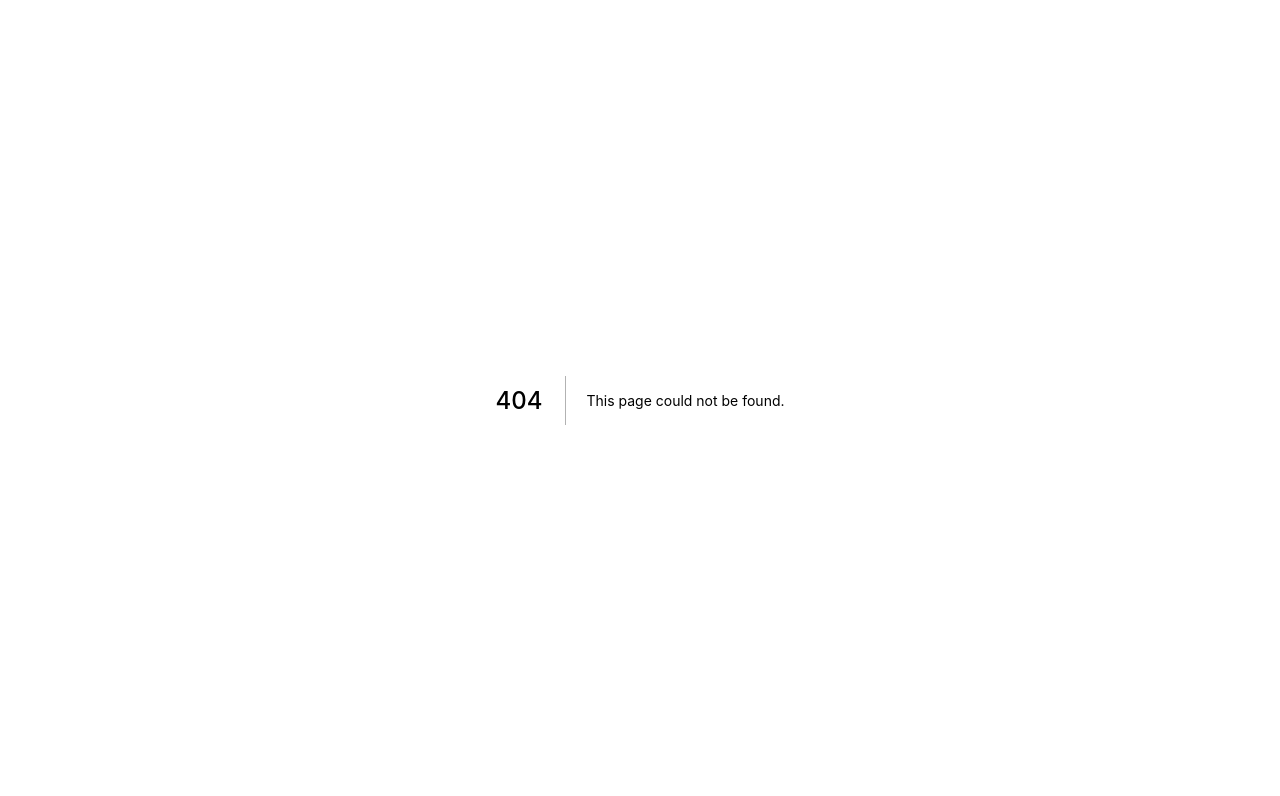
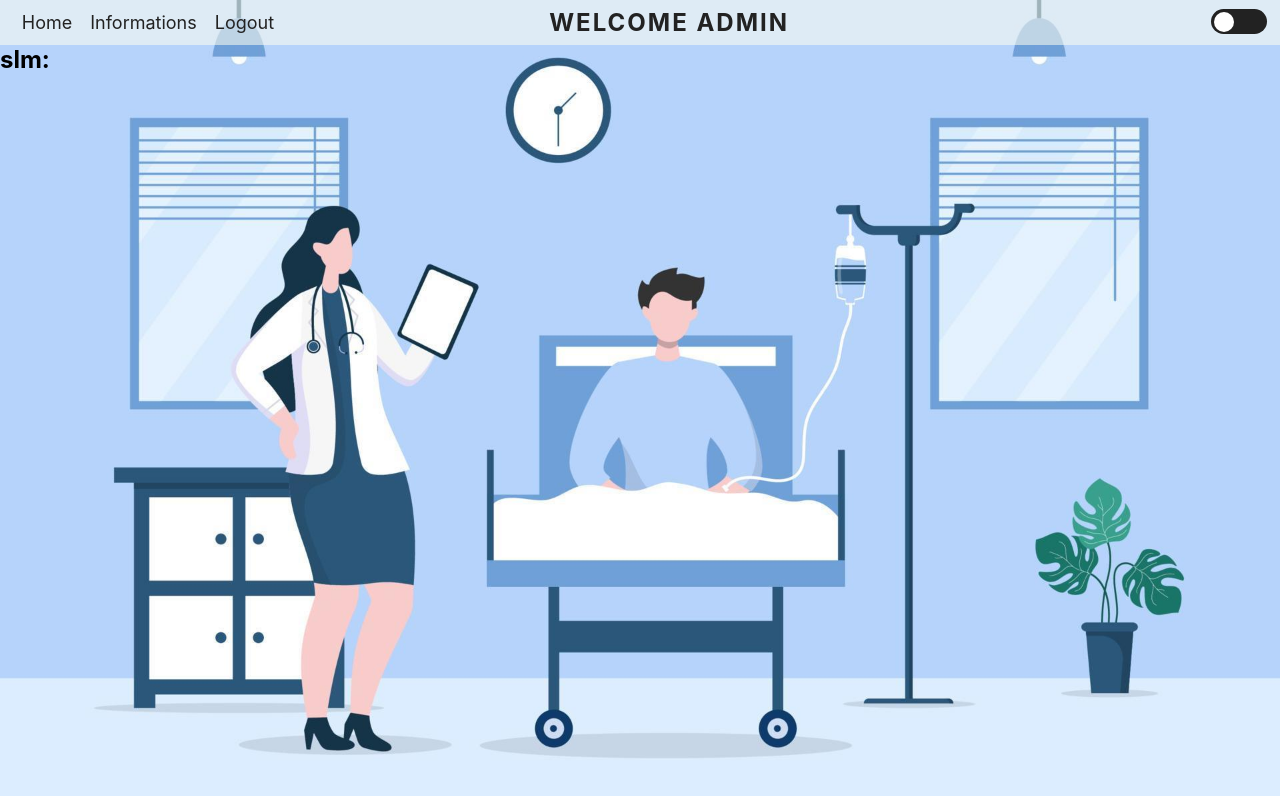
Before and after one commit to bawrdiii/patientportal, a Next.js app: page /informations in a window 1280 px wide. Before the commit this address had no page. Shown: the top 796 px of the page. Built offline with nearby package versions, Linux system fonts and the light colour scheme.

Commit message:
Working on project

```diff
--- a/components/authentication/authentication.jsx
+++ b/components/authentication/authentication.jsx
@@ -38,7 +38,7 @@
                             className="form-label"
                             ref={userLabelRef}
                         >Username</label>
-                        <small className="error-span"></small>
+                        <small className="error-small mb-1"></small>
                     </div>
                     <div className="d-flex flex-form p-relative">
                         <input
@@ -57,7 +57,7 @@
                             className="form-label"
                             ref={passLabelRef}
                         >Password</label>
-                        <small className="error-span"></small>
+                        <small className="error-small"></small>
                         <p className='hidden tooltip' ref={capslockDetect}>
                             <span data-text='Caps lock is On!'>
                                 <Image src={Danger} width='20px' height='20px' alt='Caps lock detected' />
--- a/components/navbar/navbar.jsx
+++ b/components/navbar/navbar.jsx
@@ -3,7 +3,7 @@
 import { Toggle } from "../toggle button/toggle";
 
 
-const Navbar = () => {
+const Navbar = ({ logOutHandler }) => {
 
     const [light, setLight] = useState(true)
 
@@ -39,8 +39,8 @@
             labelDom.classList.remove("toggle-span-after")
         }
         else if (theme === "Dark") {
-            spanDom.classList.add("toggle-label-after")
-            labelDom.classList.add("toggle-span-after")
+            spanDom.classList.add("toggle-span-after")
+            labelDom.classList.add("toggle-label-after")
 
         }
 
@@ -61,13 +61,20 @@
                     </Link>
                 </li>
                 <li>
-                    <Link href='/'>
+                    <Link href='informations'>
                         <a className="link">
                             Informations
                         </a>
                     </Link>
                 </li>
-            </ul >
+                <li>
+                    <a className="link"
+                        onClick={logOutHandler}
+                    >
+                        Logout
+                    </a>
+                </li>
+            </ul>
         </nav >
     )
 }
--- /dev/null
+++ b/pages/informations/index.jsx
@@ -0,0 +1,14 @@
+import Navbar from "../../components/Navbar/navbar"
+
+
+const Infos = () => {
+
+
+    return (<>
+        <Navbar />
+        <h2>slm: </h2>
+    </>
+    )
+}
+
+export default Infos
--- a/styles/globals.css
+++ b/styles/globals.css
@@ -11,8 +11,11 @@
     --light-blue: #00bbf9;
     --white: #fff;
     --black: #222;
+    --dark-melo: #444;
     --red: #970D1A;
+    --error: #cb0000;
     --purpule: #4e204D;
+    --success: #00a25c;
 }
 
 body {
@@ -116,7 +119,7 @@
 }
 
 .nav-ul>li {
-    font-size: 1.5em;
+    font-size: 18px;
     padding: 0 .5em;
 }
 
@@ -135,7 +138,7 @@
     border-radius: 4px;
     transform: scaleX(0);
     left: 0;
-    bottom: 0;
+    bottom: -3px;
     height: 2px;
     transition: transform .7s ease;
 }
@@ -262,15 +265,57 @@
     opacity: 1;
 }
 
-/* * Error handler  */
-.form-error input {}
+/* * Error or success handler  */
+.form-error {
+    position: relative;
+    margin: .9em 0;
+}
+
+.error-small {
+    position: absolute;
+    bottom: -18px;
+    left: 30px;
+    color: var(--error);
+    visibility: hidden;
+    opacity: 0;
+    transition: visibility .4s ease, opacity .4s linear;
+}
+
+.form-error input {
+    border-bottom: 1px solid var(--error);
+    border-top: transparent;
+}
+
+.form-error input:focus {
+    border-right-color: var(--error);
+    border-left-color: var(--error);
+}
+
+.form-error .error-small {
+    visibility: visible;
+    opacity: 1;
+}
+
+.form-success .error-small {
+    visibility: hidden;
+    opacity: 0;
+}
+
+.form-success input {
+    border-bottom: 1px solid var(--success);
+}
+
+.form-success input:focus {
+    border-right-color: var(--success);
+    border-left-color: var(--success);
+}
 
 
 /* ! */
 
 .btn-container {
     text-align: center;
-    margin: 1em 0;
+    margin: 1.5em 0;
 }
 
 .btn {
@@ -361,3 +406,55 @@
 }
 
 /* ! */
+
+
+/* ? Patient container Styles */
+
+.patient-container {
+    position: relative;
+    max-width: 150px;
+    min-height: 100px;
+    display: grid;
+    place-content: center;
+    --white: #fffff18c;
+    background-color: var(--white);
+    margin: 1em auto 0 auto;
+    transition: background .4s ease;
+    overflow: hidden;
+    cursor: pointer;
+}
+
+.add-label {
+    position: absolute;
+    left: 20px;
+}
+
+.add-button {
+    font-size: 4.3em;
+    --dark-melo: rgba(68, 68, 68, 0.735);
+    color: var(--dark-melo);
+    transition: color .5s ease;
+}
+
+.patient-container::before {
+    content: "";
+    display: inline-block;
+    height: 100%;
+    position: absolute;
+    left: -35px;
+    height: 100%;
+    --white: #fff;
+    background-color: var(--white);
+    transform: skew(35deg);
+    z-index: -1;
+    width: 0;
+    transition: width 1s;
+}
+
+.patient-container:hover::before {
+    width: 150%;
+}
+
+.patient-container:hover .add-button {
+    color: var(--black);
+}
```
Also changed, not shown: components/add patient/addPatient.jsx (+23 -0 lines), components/add patient/patientContainer.jsx (added, +19 -0 lines), pages/addpatient/index.jsx (added, +8 -0 lines), pages/index.jsx (+52 -6 lines).
